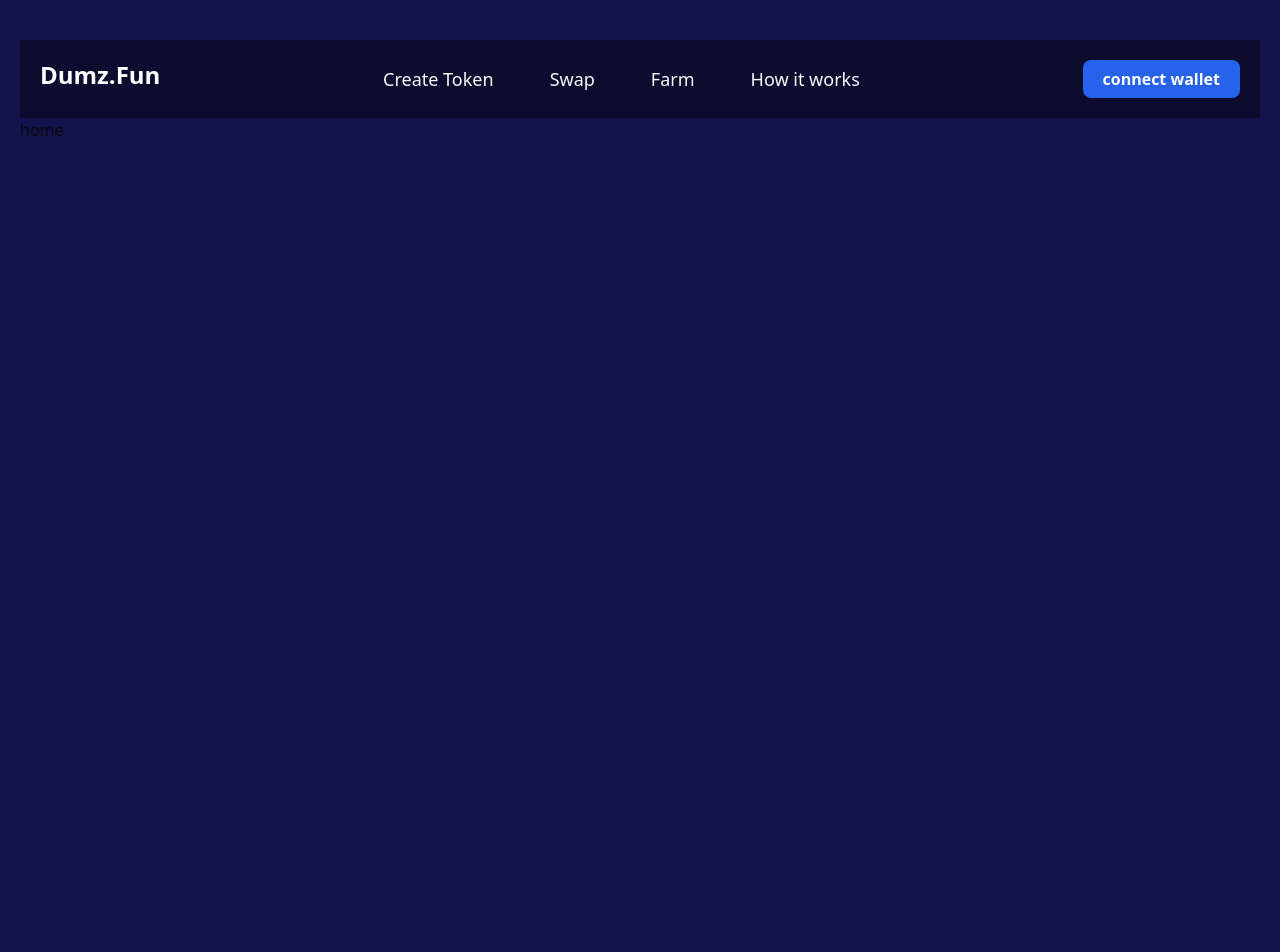
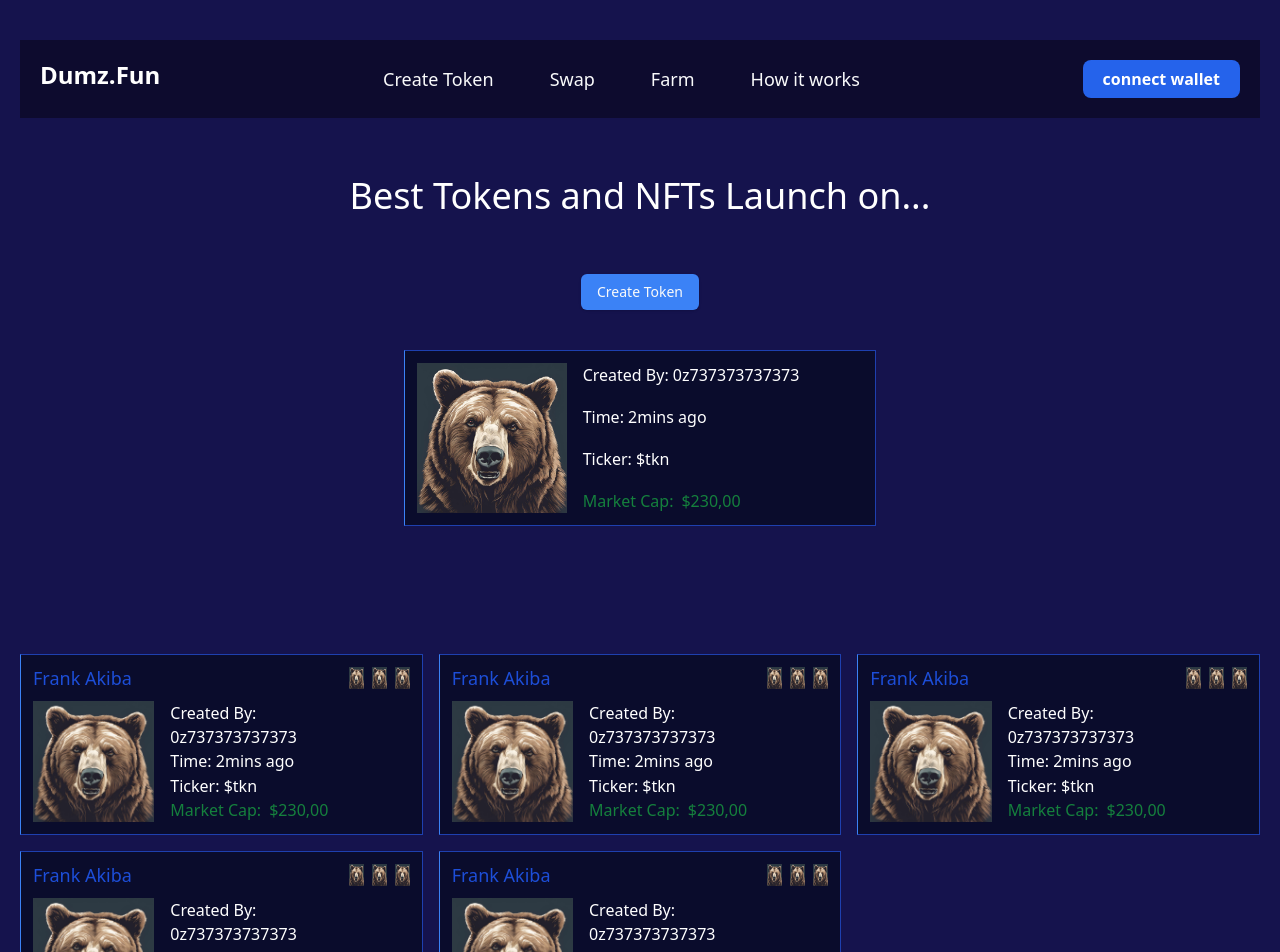
Before and after one commit to Orsini13/Fun, a Next.js app: page / in a window 1280 px wide. Shown: the top 952 px of the page. Before the commit the page ends 800 px from the top, so only its background shows below. Built offline with nearby package versions, Linux system fonts and the light colour scheme.

Commit message:
grid home token display

```diff
--- a/app/(root)/page.tsx
+++ b/app/(root)/page.tsx
@@ -1,11 +1,31 @@
-const Home = () => {
+import TokenCard from '@/components/TokenCard';
+import HomeDisplays from '@/components/HomeDisplays';
+import { Button } from '@/components/ui/button';
+import React from 'react'
+
+const Display = () => {
   return (
-    <section >
+    <section className='justify-center items-center flex flex-col'>
 
-    home
+      <header className='text-36 text-white m-auto my-14'>
+        Best Tokens and NFTs Launch on...
+      </header>
+
+      <Button className='button mb-10'>
+        Create Token
+      </Button>
+
+      <TokenCard />
+
+      <div>
+        <HomeDisplays />
+      </div>
+
+
+
 
     </section>
   )
 }
 
-export default Home
+export default Display;
--- /dev/null
+++ b/components/HomeDisplays.tsx
@@ -0,0 +1,14 @@
+import React from 'react'
+import ReadyCards from './ReadyCards'
+
+const HomeDisplays = () => {
+  return (
+    <div className="">
+          <ReadyCards />
+
+
+    </div>
+  )
+}
+
+export default HomeDisplays;
--- a/components/Navbar.tsx
+++ b/components/Navbar.tsx
@@ -49,7 +49,7 @@ const Navbar = () => {
                         <a href={item.route} key={item.id}>
                             <h1
                                 className={cn("navlink", {
-                                    "bg-bank-gradient": isActive,
+                                    "bg-blue-950": isActive,
                                 })}
                             >
                                 {item.label}
--- /dev/null
+++ b/components/ReadyCards.tsx
@@ -0,0 +1,62 @@
+"use client"
+import Image from 'next/image'
+import React, { useState } from 'react'
+import { readyCards } from '@/constants'
+import AnimatedCounter from './AnimatedCounter'
+
+
+const TokenCard = () => {
+    const [isActive, setIsActive] = useState(false)
+    const user = 'Frank Akiba'
+
+    return (
+        <section className='mt-32 grid grid-cols-1 gap-4 items-center lg:grid-cols-2 xl:grid-cols-3'>
+            {
+                readyCards.map((items) => {
+                    return (
+                        <div className=' bg-gray-950 bg-opacity-55 flex flex-col gap-1 borders p-3' key={items.id}>
+                            { !isActive && <div className='flex flex-row mb-2 justify-between'>
+
+                                <div className='text-blue-700 text-18 font-medium justify-center'>
+                                    {user}
+                                </div>
+
+                                <div className='flex flex-row gap-2 ' key={items.id}>
+                                    <Image src={items.img} alt='apps'
+                                        width={15} height={10} />
+                                    <Image src={items.img} alt='apps'
+                                        width={15} height={10} />
+                                    <Image src={items.img} alt='apps'
+                                        width={15} height={10} />
+                                </div>
+                            </div>
+                            }
+
+                            <div className='  flex flex-row gap-4 pr-16'
+                               >
+                                <div>
+                                    <Image
+                                        src={items.img} alt='img' width={150} height={100}
+                                    />
+                                </div>
+
+                                <div className=' flex flex-col justify-between '>
+                                    <h1 className='text-white font-medium'>Created By: {items.creator}</h1>
+                                    <h1 className='text-white font-medium'>Time: {items.time}</h1>
+                                    <h1 className='text-white font-medium'>Ticker: {items.symbol}</h1>
+                                    <h1 className='text-green-700 font-medium flex flex-row gap-2'>
+                                        <p>Market Cap:</p> <AnimatedCounter
+                                            amount={230} />
+                                    </h1>
+                                </div>
+
+                            </div>
+                        </div>
+                    )
+                })
+            }
+        </section>
+    )
+}
+
+export default TokenCard
--- a/constants/index.ts
+++ b/constants/index.ts
@@ -32,5 +32,46 @@ export const cards = [
   marketcap: '436.04k',
   id: 1
  }
-
 ]
+ export const readyCards = [
+     {
+         img: "/icons/bearport.jpg",
+         creator: "0z737373737373",
+         time: "2mins ago",
+         symbol: "$tkn",
+         marketcap: "436.04k",
+         id: 0,
+     },
+     {
+         img: "/icons/bearport.jpg",
+         creator: "0z737373737373",
+         time: "2mins ago",
+         symbol: "$tkn",
+         marketcap: "436.04k",
+         id: 1,
+     },
+     {
+         img: "/icons/bearport.jpg",
+         creator: "0z737373737373",
+         time: "2mins ago",
+         symbol: "$tkn",
+         marketcap: "436.04k",
+         id: 2,
+     },
+     {
+         img: "/icons/bearport.jpg",
+         creator: "0z737373737373",
+         time: "2mins ago",
+         symbol: "$tkn",
+         marketcap: "436.04k",
+         id: 3,
+     },
+     {
+         img: "/icons/bearport.jpg",
+         creator: "0z737373737373",
+         time: "2mins ago",
+         symbol: "$tkn",
+         marketcap: "436.04k",
+         id: 4,
+     },
+ ];
```
